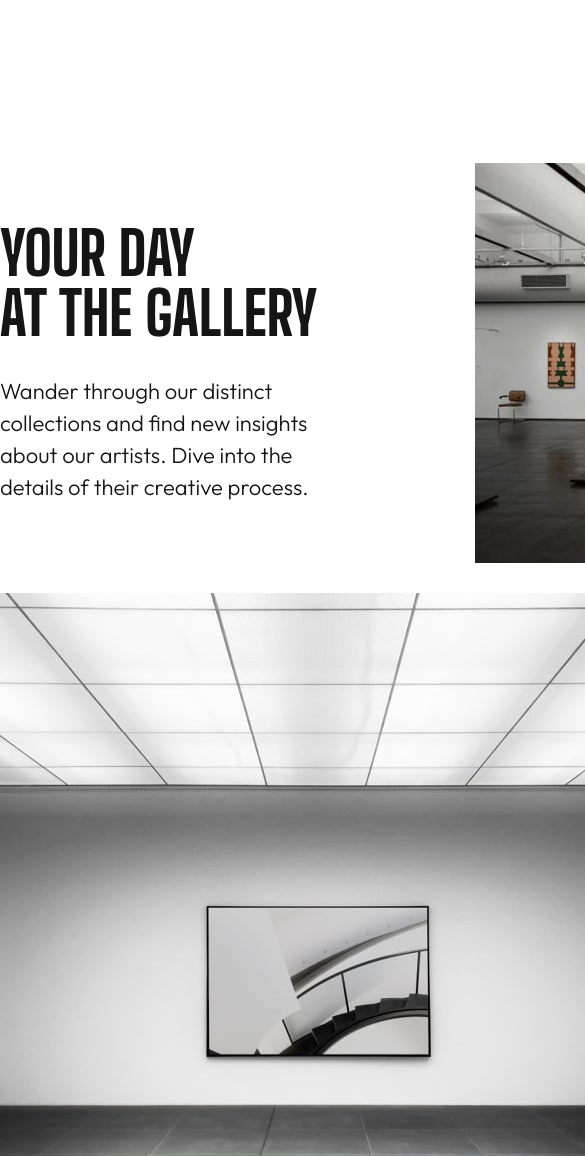
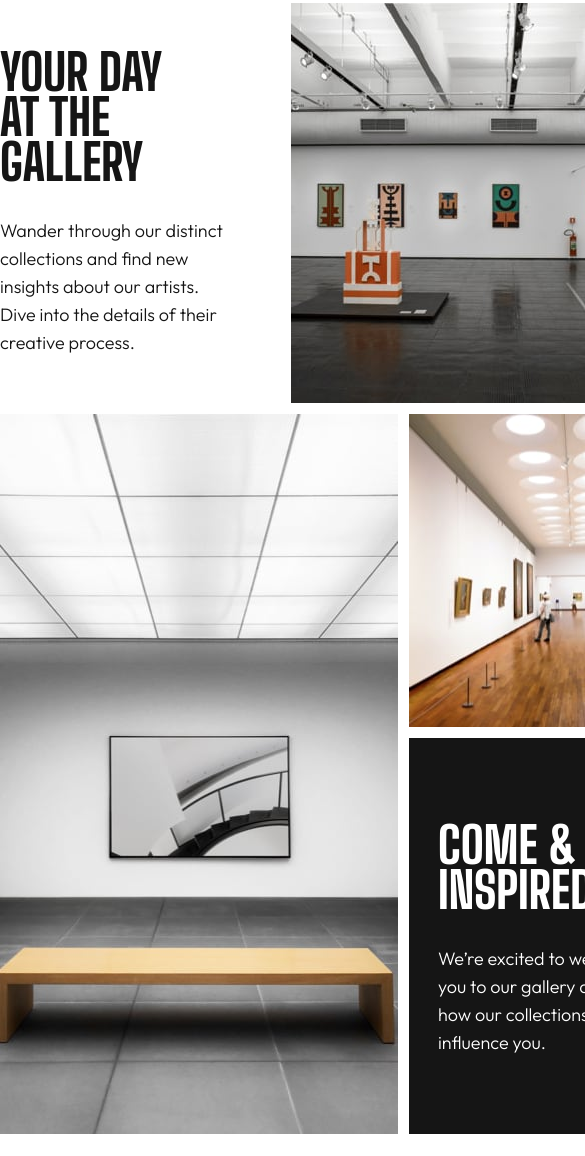
Before and after one commit to rvianadev/art-gallery-website, a plain HTML site: page index.html in a window 390 px wide. Shown: the part 817-1973 px from the top of the page, 585 px wide, since content can reach past the window. Drawn offline with Linux system fonts and the light colour scheme.

Commit message:
tablet layout finished

```diff
--- a/css/footer.css
+++ b/css/footer.css
@@ -14,6 +14,12 @@
   max-width: 69.375rem;
   grid-template-columns: 1fr 2fr auto;
   column-gap: 9rem;
+}
+
+.footer-content img,
+.footer-location img {
+  width: 160px;
+  height: 58px;
 }
 
 .footer-content p,
@@ -45,3 +51,16 @@
 .footer-location-content .socials a:hover {
   color: var(--white);
 }
+
+@media screen and (max-width: 768px) {
+  .footer-content {
+    max-width: 43rem;
+    column-gap: 4.0625rem;
+  }
+
+  .footer-content img,
+  .footer-location img {
+    width: 110px;
+    height: 40px;
+  }
+}
--- a/css/main.css
+++ b/css/main.css
@@ -2,3 +2,9 @@
   position: relative;
   margin-bottom: 11.25rem;
 }
+
+@media screen and (max-width: 768px) {
+  .main {
+    margin-bottom: 1.25rem;
+  }
+}
--- a/css/middle.css
+++ b/css/middle.css
@@ -2,10 +2,10 @@
   max-width: 69.375rem;
 
   display: grid;
-  grid-template-columns: 445px 160px 445px;
-  grid-template-rows: 400px 313px 377px;
-  grid-column-gap: 30px;
-  grid-row-gap: 30px;
+  grid-template-columns: 27.8125rem 10rem 27.8125rem;
+  grid-template-rows: 25rem 19.5625rem 23.5625rem;
+  grid-column-gap: 1.875rem;
+  grid-row-gap: 1.875rem;
 
   grid-template-areas:
     "middle-content-1 img1 img1"
@@ -17,8 +17,7 @@
 
 .middle-content-1 {
   grid-area: middle-content-1;
-  padding-top: 3.75rem;
-  padding-bottom: 3.75rem;
+  align-self: center;
 }
 
 .middle-content-1 p {
@@ -47,3 +46,38 @@
 .middle-content-2 h2 {
   padding-bottom: 2rem;
 }
+
+@media screen and (max-width: 768px) {
+  .middle {
+    max-width: 43rem;
+    grid-template-columns: 280px 107px 280px;
+    grid-template-rows: 400px 313px 396px;
+    grid-column-gap: 0.6875rem;
+    grid-row-gap: 0.6875rem;
+    padding-bottom: 7.5rem;
+  }
+
+  .middle-content-1 {
+    padding-right: 57px;
+  }
+
+  .middle-content-2 {
+    padding: 5.3125rem 1.75rem 5.3125rem 1.8125rem;
+  }
+
+  .middle-content-1 h2 {
+    max-width: 8ch;
+  }
+
+  .middle-content-1 h2,
+  .middle-content-2 h2 {
+    font-size: 3.125rem;
+    line-height: 0.9;
+  }
+
+  .middle-content-1 p,
+  .middle-content-2 p {
+    font-size: 1.125rem;
+    line-height: 1.75rem;
+  }
+}
--- a/index.html
+++ b/index.html
@@ -46,19 +46,27 @@
   <div class="middle container">
 
     <div class="middle-content-1">
-      <h2 class="heading-m almost-black-color">Your day<br> at the gallery</h2>
+      <h2 class="heading-m almost-black-color">Your day at the gallery</h2>
       <p class="body-m almost-black-color">
         Wander through our distinct collections and find new insights about
         our artists. Dive into the details of their creative process.
       </p>
     </div>
-
-    <img src="./assets/desktop/image-grid-1.jpg" alt="A picture of art gallery" class="img1">
-    <img src="./assets/desktop/image-grid-2.jpg" alt="A picture of art gallery" class="img2">
-    <img src="./assets/desktop/image-grid-3.jpg" alt="A picture of art gallery" class="img3">
+    <picture class="img1">
+      <source media="(max-width:768px)" srcset="./assets/tablet/image-grid-1.jpg">
+      <img src="./assets/desktop/image-grid-1.jpg" alt="A picture of art gallery">
+    </picture>
+    <picture class="img2">
+      <source media="(max-width:768px)" srcset="./assets/tablet/image-grid-2.jpg">
+      <img src="./assets/desktop/image-grid-2.jpg" alt="A picture of art gallery">
+    </picture>
+    <picture class="img3">
+      <source media="(max-width:768px)" srcset="./assets/tablet/image-grid-3.jpg">
+      <img src="./assets/desktop/image-grid-3.jpg" alt="A picture of art gallery">
+    </picture>
 
     <div class="middle-content-2">
-      <h2 class="heading-m white-color">Come &amp; be<br> inspired</h2>
+      <h2 class="heading-m white-color">Come &amp; be inspired</h2>
       <p class="body-m white-color">
         We’re excited to welcome you to our gallery and see how our collections influence you.
       </p>
@@ -71,7 +79,7 @@
   <footer class="footer white-color">
 
     <div class="footer-content center grid">
-      <h3 class="heading-s">Modern<br> Art Gallery</h3>
+      <img src="./assets/logo-light.svg" alt="">
 
       <p class="body-s white-color">
         The Modern Art Gallery is free to all visitors and open seven days a week from 8am to 9pm. Find us at 99 King
```
Also changed, not shown: location.html (+1 -1 lines).
